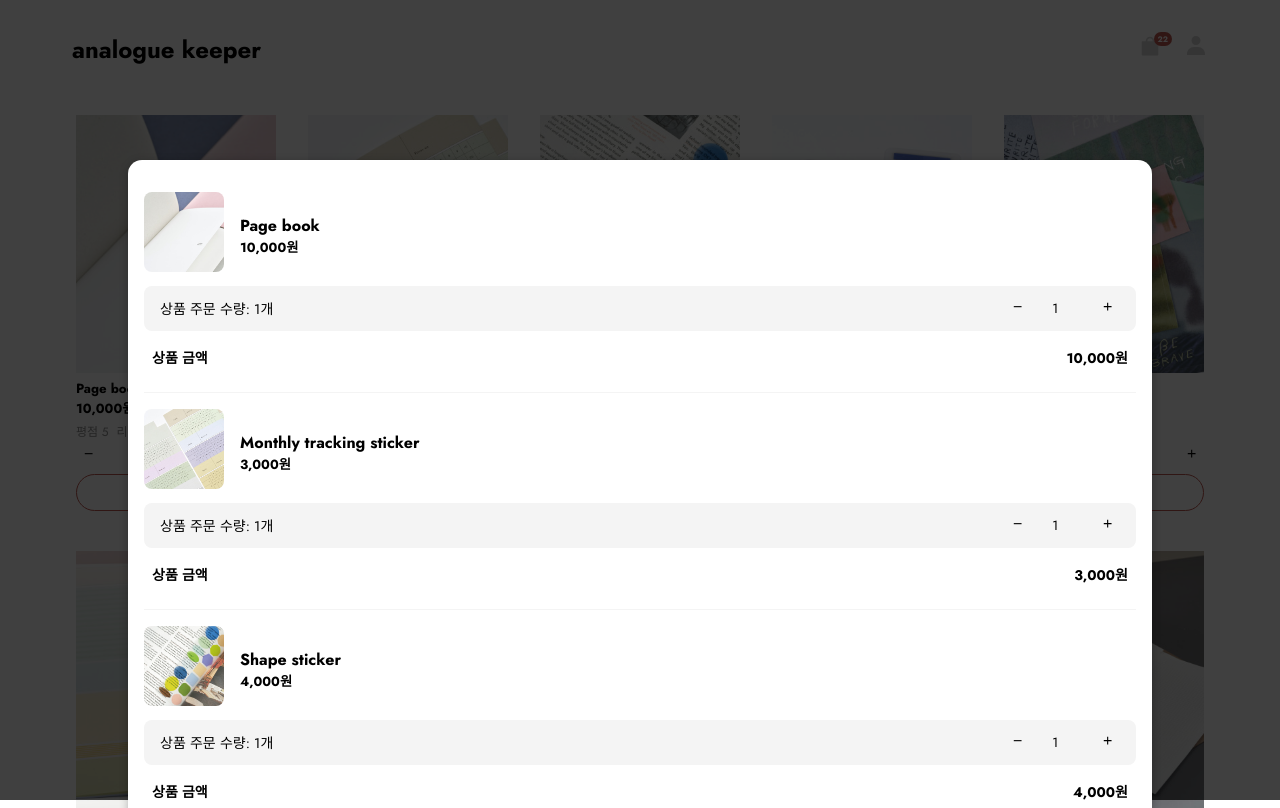
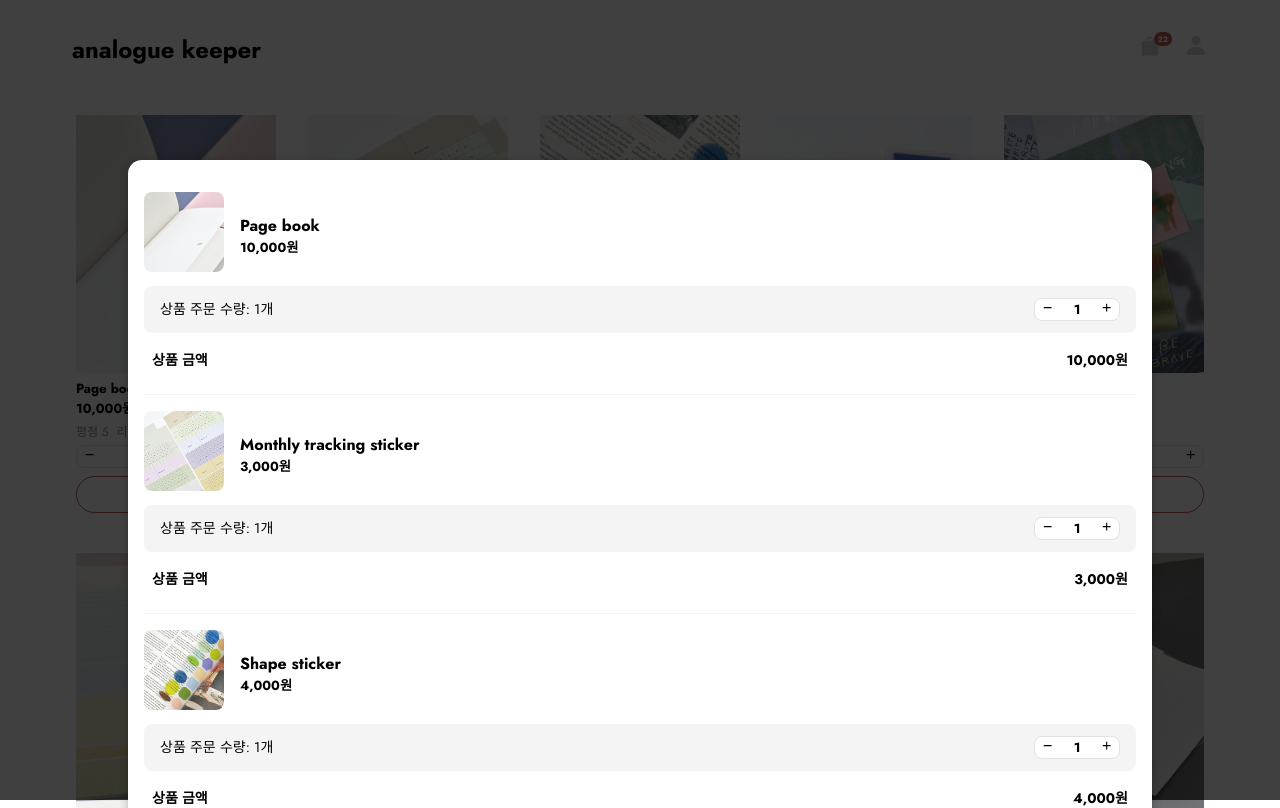
Before and after one commit to eunjios/simple-cart, a React (Create React App) app: page / in a window 1280 px wide. Shown: the top 808 px of the page. Built offline with nearby package versions, Linux system fonts and the light colour scheme.

Commit message:
design: form style

```diff
--- a/src/index.css
+++ b/src/index.css
@@ -22,3 +22,10 @@ p {
   margin: 0;
   padding: 0;
 }
+
+/* Chrome, Safari, Edge, Opera */
+input::-webkit-outer-spin-button,
+input::-webkit-inner-spin-button {
+  -webkit-appearance: none;
+  margin: 0;
+}
--- a/src/styles/ui-style.js
+++ b/src/styles/ui-style.js
@@ -20,19 +20,23 @@ export const button = css`
 export const input = css`
   display: flex;
   justify-content: space-between;
-  gap: 8px;
+  background: #fff;
+  border-radius: 8px;
+  border: 1px solid #e2e2e2;
+  overflow: hidden;
 
   & input {
     background: transparent;
     flex-grow: 1;
     text-align: center;
-    border: 0px;
+    border: none;
     font-family: jost;
+    font-weight: 600;
   }
 
   & button {
     background: transparent;
-    border: 0px;
+    border: none;
     cursor: pointer;
   }
 
```
